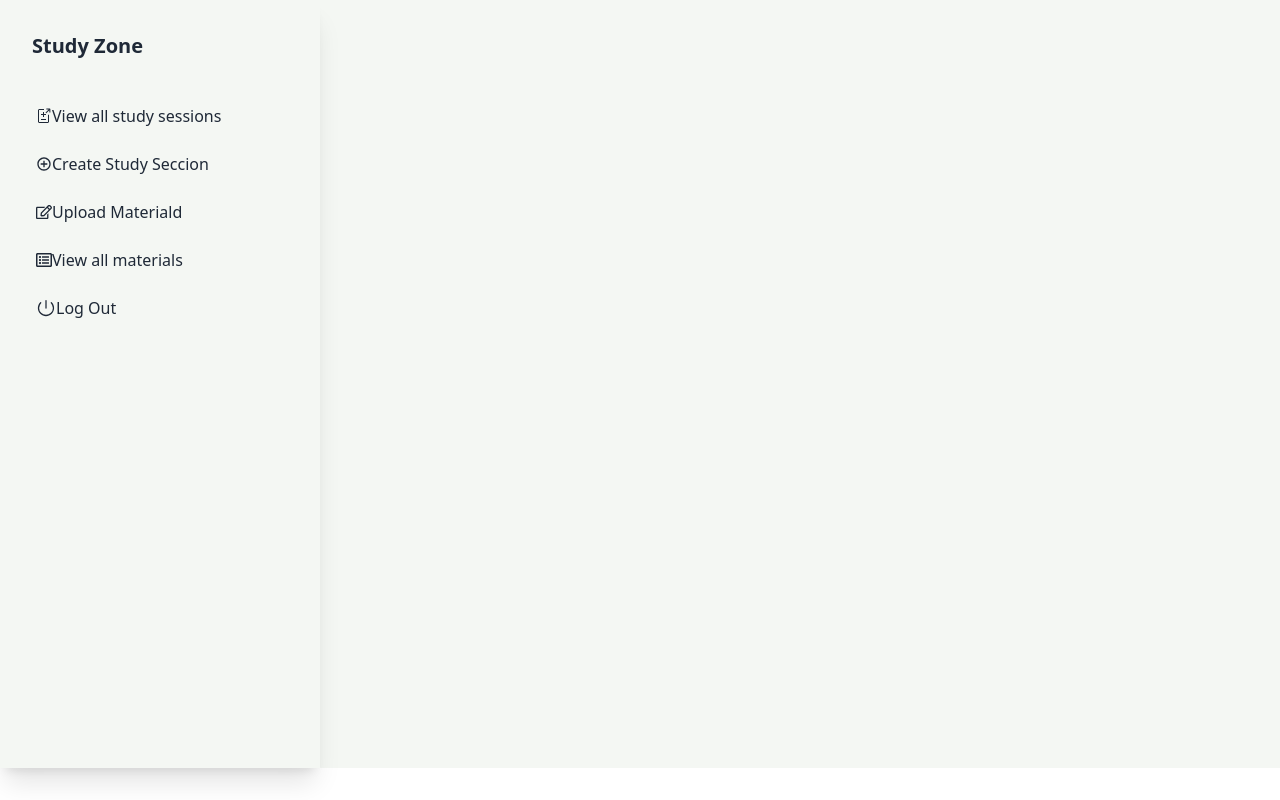
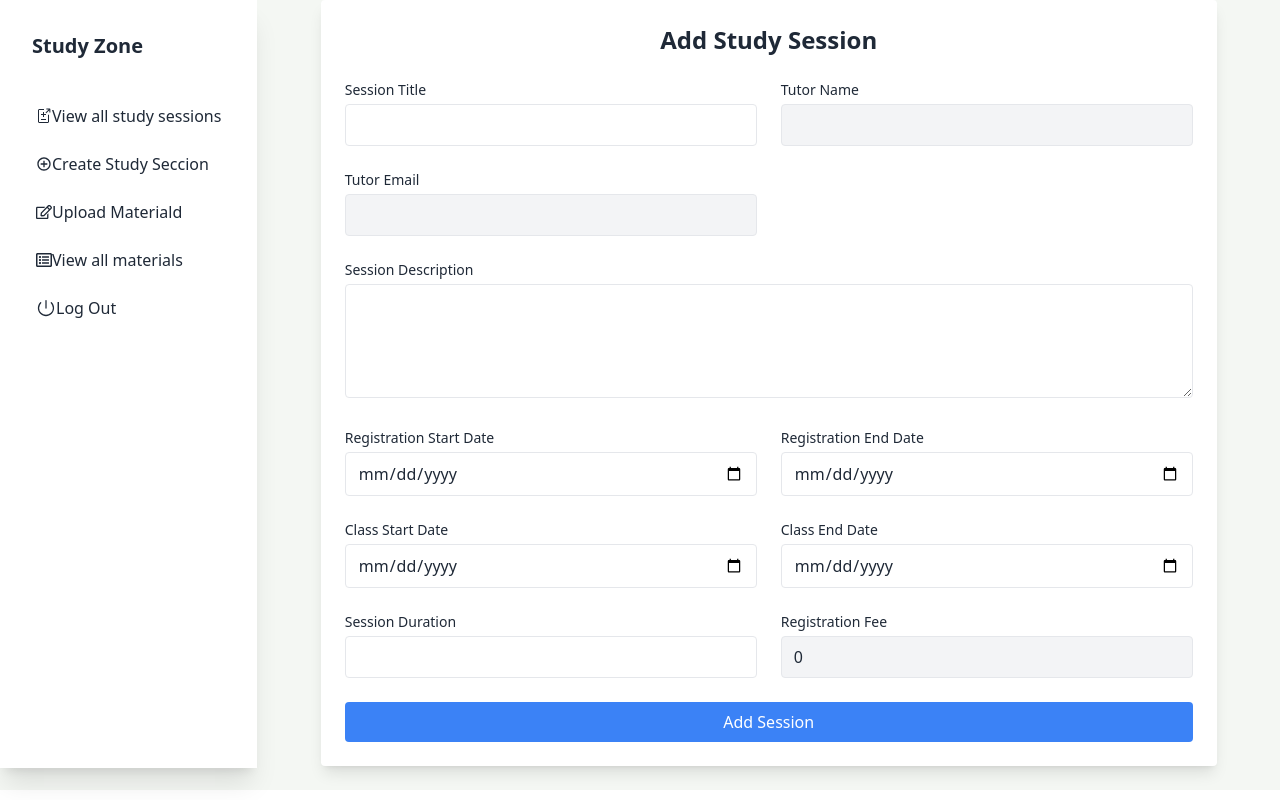
Before and after one commit to alaminislamrahat/collaborative-study-client, a React (Vite) app: page /dashboard/add-session in a window 1280 px wide. Built offline with nearby package versions, Linux system fonts and the light colour scheme; no server answers.

Commit message:
custom hook

```diff
--- /dev/null
+++ b/src/Hooks/UseAdmin.jsx
@@ -0,0 +1,22 @@
+import { useQuery } from "@tanstack/react-query";
+import UseAuth from "./UseAuth";
+import UseAxiosSecure from "./UseAxiosSecure";
+
+
+const UseAdmin = () => {
+    const { user, loading } = UseAuth();
+    const axiosSecure = UseAxiosSecure();
+
+    const { data: isAmdin, isPending: isAmdinPending } = useQuery({
+        queryKey: [user?.email, 'isTeacher'],
+        enabled: !loading,
+        queryFn: async () => {
+            const { data } = await axiosSecure.get(`/user/admin/${user.email}`)
+            console.log(data)
+            return data.teacher
+        }
+    })
+    return { isAmdin, isAmdinPending }
+};
+
+export default UseAdmin;
--- a/src/Layout/Dashboard.jsx
+++ b/src/Layout/Dashboard.jsx
@@ -5,8 +5,12 @@ import Slider from "../Pages/Dashboard/Slieder/Slider";
 const Dashboard = () => {
     return (
         <div className="bg-[#f4f7f3]">
-            <Slider/>
-            <Outlet/>
+            <div className="flex">
+                <Slider />
+              <div className="flex-1">
+              <Outlet />
+              </div>
+            </div>
         </div>
     );
 };
--- /dev/null
+++ b/src/Pages/Dashboard/Admin/ViewAllMaterials.jsx
@@ -0,0 +1,11 @@
+import React from 'react';
+
+const ViewAllMaterials = () => {
+    return (
+        <div>
+            all metarioal admin
+        </div>
+    );
+};
+
+export default ViewAllMaterials;
--- /dev/null
+++ b/src/Pages/Dashboard/Admin/ViewAllStudySession.jsx
@@ -0,0 +1,11 @@
+import React from 'react';
+
+const ViewAllStudySession = () => {
+    return (
+        <div>
+
+        </div>
+    );
+};
+
+export default ViewAllStudySession;
--- /dev/null
+++ b/src/Pages/Dashboard/Admin/ViewAllUsers.jsx
@@ -0,0 +1,11 @@
+
+
+const ViewAllUsers = () => {
+    return (
+        <div>
+            admin user view
+        </div>
+    );
+};
+
+export default ViewAllUsers;
--- a/src/Pages/Dashboard/Slieder/Slider.jsx
+++ b/src/Pages/Dashboard/Slieder/Slider.jsx
@@ -23,7 +23,7 @@ import { FaRegEdit, FaRegListAlt } from "react-icons/fa";
 const Slider = () => {
     return (
         <div>
-            <Card className="h-[calc(100vh-2rem)] w-full max-w-[20rem] p-4 shadow-xl shadow-blue-gray-900/5">
+            <Card className="h-[calc(100vh-2rem)] w-full  p-4 shadow-xl shadow-blue-gray-900/5">
                 <div className="mb-2 p-4">
                    <NavLink to="/">
                    <Typography variant="h5" color="blue-gray">
--- a/src/Pages/Dashboard/TeacherDashboard/AddStudySession.jsx
+++ b/src/Pages/Dashboard/TeacherDashboard/AddStudySession.jsx
@@ -1,12 +1,185 @@
-import React from 'react';
+
 import UseAxiosSecure from '../../../Hooks/UseAxiosSecure';
+import UseAuth from '../../../Hooks/UseAuth';
+import { useState } from 'react';
+import toast from 'react-hot-toast';
 
 const AddStudySession = () => {
+    const {user} = UseAuth();
     const axiosSecure = UseAxiosSecure();
+    const [formData, setFormData] = useState({
+        sessionTitle: '',
+        tutorName: user?.name || 'Tutor Name',
+        tutorEmail: user?.email || 'Tutor Email',
+        sessionDescription: '',
+        registrationStartDate: '',
+        registrationEndDate: '',
+        classStartDate: '',
+        classEndDate: '',
+        sessionDuration: '',
+        registrationFee: 0, // Read-only, default 0
+        status: 'pending', // Default pending
+    });
+
+    const handleChange = (e) => {
+        const { name, value } = e.target;
+        setFormData({ ...formData, [name]: value });
+    };
+
+    const handleSubmit = async (e) => {
+        e.preventDefault();
+        try {
+            const response = await axiosSecure.post('/addSession', formData);
+            console.log(response.data);
+            if(response.data){
+                toast.success('data added')
+            }
+        } catch (error) {
+            console.error('Error adding session:', error);
+            toast.error('Failed to add session. Please try again.');
+        }
+    };
 
     return (
-        <div>
+        <div className="mb-6 max-w-4xl mx-auto bg-white shadow-lg rounded p-6">
+            <h2 className="text-2xl font-semibold text-center mb-6">Add Study Session</h2>
+            <form onSubmit={handleSubmit} className="grid grid-cols-1 md:grid-cols-2 gap-6">
+                {/* Session Title */}
+                <div>
+                    <label className="block text-sm font-medium mb-1" htmlFor="sessionTitle">Session Title</label>
+                    <input
+                        type="text"
+                        id="sessionTitle"
+                        name="sessionTitle"
+                        value={formData.sessionTitle}
+                        onChange={handleChange}
+                        className="w-full border rounded px-3 py-2"
+                        required
+                    />
+                </div>
 
+                {/* Tutor Name */}
+                <div>
+                    <label className="block text-sm font-medium mb-1">Tutor Name</label>
+                    <input
+                        type="text"
+                        name="tutorName"
+                        value={user?.displayName}
+                        readOnly
+                        className="w-full border rounded px-3 py-2 bg-gray-100 cursor-not-allowed"
+                    />
+                </div>
+
+                {/* Tutor Email */}
+                <div>
+                    <label className="block text-sm font-medium mb-1">Tutor Email</label>
+                    <input
+                        type="email"
+                        name="tutorEmail"
+                        value={user?.email}
+                        readOnly
+                        className="w-full border rounded px-3 py-2 bg-gray-100 cursor-not-allowed"
+                    />
+                </div>
+
+                {/* Session Description */}
+                <div className="md:col-span-2">
+                    <label className="block text-sm font-medium mb-1" htmlFor="sessionDescription">Session Description</label>
+                    <textarea
+                        id="sessionDescription"
+                        name="sessionDescription"
+                        value={formData.sessionDescription}
+                        onChange={handleChange}
+                        className="w-full border rounded px-3 py-2"
+                        rows="4"
+                        required
+                    />
+                </div>
+
+                {/* Registration Start Date */}
+                <div>
+                    <label className="block text-sm font-medium mb-1">Registration Start Date</label>
+                    <input
+                        type="date"
+                        name="registrationStartDate"
+                        value={formData.registrationStartDate}
+                        onChange={handleChange}
+                        className="w-full border rounded px-3 py-2"
+                        required
+                    />
+                </div>
+
+                {/* Registration End Date */}
+                <div>
+                    <label className="block text-sm font-medium mb-1">Registration End Date</label>
+                    <input
+                        type="date"
+                        name="registrationEndDate"
+                        value={formData.registrationEndDate}
+                        onChange={handleChange}
+                        className="w-full border rounded px-3 py-2"
+                        required
+                    />
+                </div>
+
+                {/* Class Start Date */}
+                <div>
+                    <label className="block text-sm font-medium mb-1">Class Start Date</label>
+                    <input
+                        type="date"
+                        name="classStartDate"
+                        value={formData.classStartDate}
+                        onChange={handleChange}
+                        className="w-full border rounded px-3 py-2"
+                        required
+                    />
+                </div>
+
+                {/* Class End Date */}
+                <div>
+                    <label className="block text-sm font-medium mb-1">Class End Date</label>
+                    <input
+                        type="date"
+                        name="classEndDate"
+                        value={formData.classEndDate}
+                        onChange={handleChange}
+                        className="w-full border rounded px-3 py-2"
+                        required
+                    />
+                </div>
+
+                {/* Session Duration */}
+                <div>
+                    <label className="block text-sm font-medium mb-1">Session Duration</label>
+                    <input
+                        type="text"
+                        name="sessionDuration"
+                        value={formData.sessionDuration}
+                        onChange={handleChange}
+                        className="w-full border rounded px-3 py-2"
+                        required
+                    />
+                </div>
+
+                {/* Registration Fee */}
+                <div>
+                    <label className="block text-sm font-medium mb-1">Registration Fee</label>
+                    <input
+                        type="number"
+                        name="registrationFee"
+                        value={formData.registrationFee}
+                        readOnly
+                        className="w-full border rounded px-3 py-2 bg-gray-100 cursor-not-allowed"
+                    />
+                </div>
+
+                {/* Submit Button */}
+                <div className="md:col-span-2">
+                    <button type="submit" className="w-full bg-blue-500 text-white py-2 rounded hover:bg-blue-600">
+                        Add Session
+                    </button>
+                </div>
+            </form>
         </div>
     );
 };
--- a/src/Pages/Dashboard/TeacherDashboard/AllSession.jsx
+++ b/src/Pages/Dashboard/TeacherDashboard/AllSession.jsx
@@ -3,7 +3,7 @@
 const AllSession = () => {
     return (
         <div>
-
+            all session
         </div>
     );
 };
--- a/src/main.jsx
+++ b/src/main.jsx
@@ -6,6 +6,7 @@ import { RouterProvider } from 'react-router-dom'
 import { router } from './Routes/Routes.jsx'
 import AuthProvider from './Providers/AuthProvider/AuthProvider.jsx'
 import { QueryClient, QueryClientProvider } from '@tanstack/react-query'
+import { Toaster } from 'react-hot-toast'
 
 
 
@@ -16,6 +17,7 @@ createRoot(document.getElementById('root')).render(
     <QueryClientProvider client={queryClient}>
       <AuthProvider>
         <RouterProvider router={router} />
+        <Toaster />
       </AuthProvider>
     </QueryClientProvider>
 
```
Also changed, not shown: src/Routes/Routes.jsx (+20 -2 lines).
